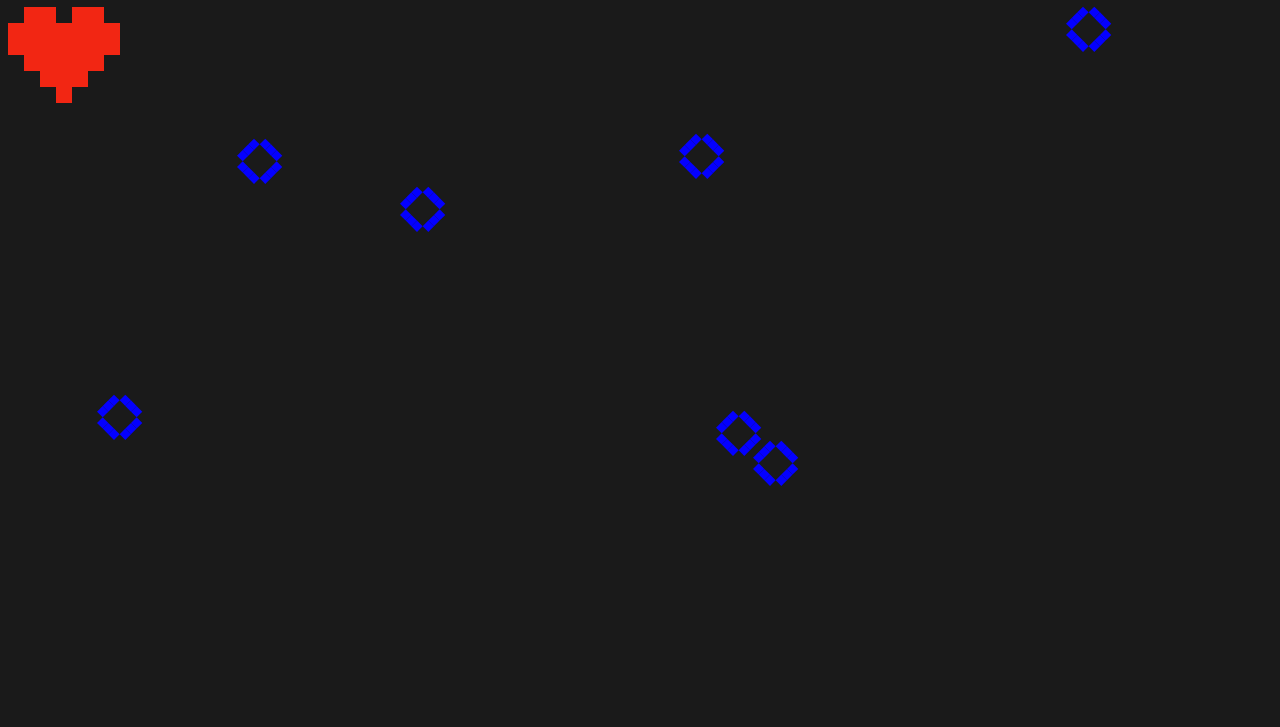
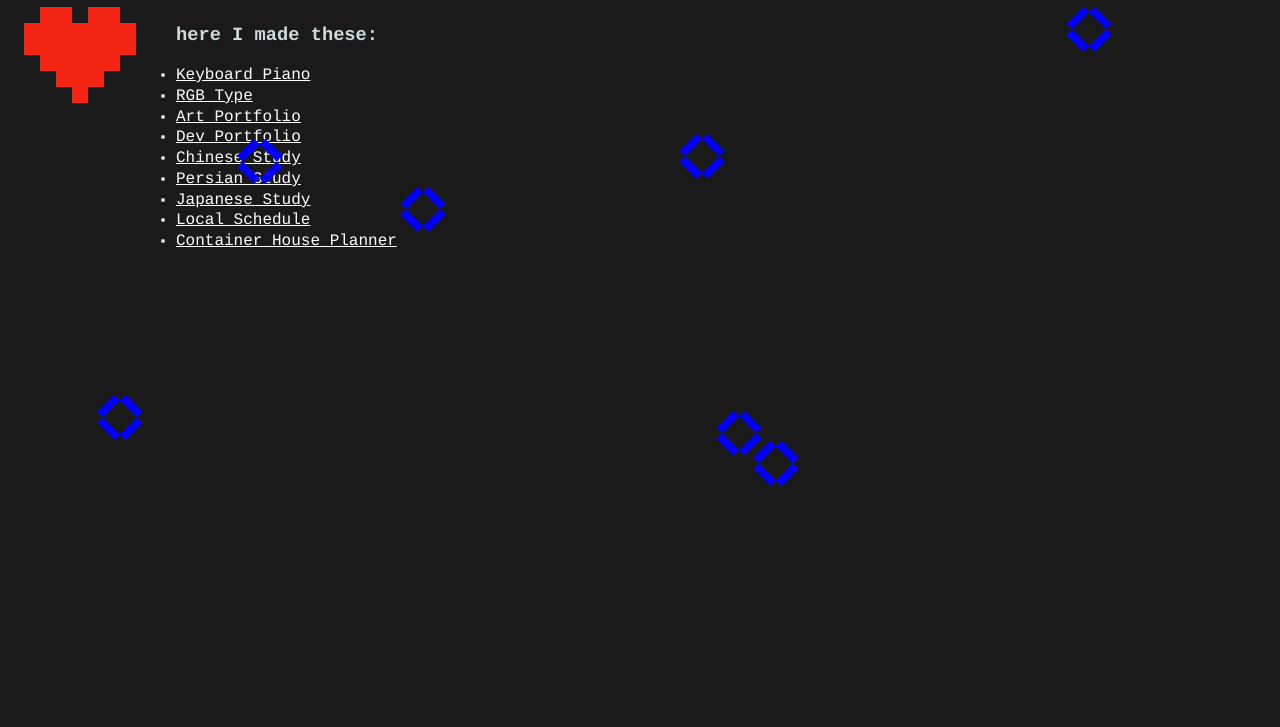
Before and after one commit to americajones/americajones.github.io, a plain HTML site: page index.html in a window 1280 px wide. Shown: the part 73-800 px from the top of the page. Drawn offline with Linux system fonts and the light colour scheme.

Commit message:
added links and favicon

```diff
--- a/index.html
+++ b/index.html
@@ -1,7 +1,9 @@
 <!DOCTYPE html>
 <html>
+
 <head>
   <title>ARThous</title>
+  <link rel="shortcut icon" type="image/x-icon" href="favicon.png" />
   <link rel="stylesheet" lang="text/css" href="style.css" />
 </head>
 
@@ -10,6 +12,21 @@
   <div class="container">
     <div class="pixelheartbox">
       <div class="pixelheart"></div>
+    </div>
+    <div class="list">
+      <ul>
+        <h3>here I made these:</h3>
+        <li><a href="https://americajones.github.io/js-piano/">Keyboard Piano</a></li>
+        <li><a href="https://americajones.github.io/RGBtype">RGB Type</a></li>
+        <li><a href="https://americajones.art/">Art Portfolio</a></li>
+        <li><a href="https://americajones.github.io/projects/">Dev Portfolio</a></li>
+        <li><a href="https://americajones.github.io/chinese-study/">Chinese Study</a></li>
+        <li><a href="https://americajones.github.io/persian-study/">Persian Study</a></li>
+        <li><a href="https://americajones.github.io/kanji-study/">Japanese Study</a></li>
+        <li><a href="https://americajones.github.io/local-schedule/">Local Schedule</a></li>
+        <li><a href="https://americajones.github.io/container-house/">Container House Planner</a></li>
+        <!-- <li><a href="https://americajones.club/">Blog</a></li> -->
+      </ul>
     </div>
     <div class="blu blips"></div>
     <div class="blu blips"></div>
@@ -20,32 +37,33 @@
     <div class="blu blips"></div>
   </div>
   <script>
-      var heart = document.querySelector(".pixelheart");
-      var heartBox = document.querySelector(".pixelheartbox");
-      var artbox = document.querySelector(".artBox");
-      var divs = document.querySelectorAll(".blu");
+    var heart = document.querySelector('.pixelheart');
+    var heartBox = document.querySelector('.pixelheartbox');
+    var artbox = document.querySelector('.artBox');
+    var divs = document.querySelectorAll('.blu');
+
     function dupliheart() {
-        var newHeart = document.createElement("div");
-        newHeart.classList.add("pixelheart");
+      var newHeart = document.createElement('div');
+      newHeart.classList.add('pixelheart');
       heartBox.append(newHeart);
-        heartBox.append("\r\n");
+      heartBox.append('\r\n');
     }
-      heartBox.addEventListener("click", function () {
+    heartBox.addEventListener('click', function () {
       dupliheart();
     });
-      document.body.addEventListener("click", function () {
+    document.body.addEventListener('click', function () {
       for (var i = 0; i < divs.length; i++) {
         var thisDiv = divs[i];
 
         randomTop = getRandomNumber(0, winHeight - 100);
         randomLeft = getRandomNumber(0, winWidth - 100);
 
-          thisDiv.style.top = randomTop + "px";
-          thisDiv.style.left = randomLeft + "px";
+        thisDiv.style.top = randomTop + 'px';
+        thisDiv.style.left = randomLeft + 'px';
       }
       let randomColor = Math.floor(Math.random() * 16777215).toString(16);
       console.log(randomColor);
-        artbox.style.color = "#" + randomColor;
+      artbox.style.color = '#' + randomColor;
     });
     // get window width and height
     var winWidth = window.innerWidth;
@@ -53,20 +71,16 @@
     console.log(divs);
     for (var i = 0; i < divs.length; i++) {
       var thisDiv = divs[i];
-
-        // get random numbers for each element
       randomTop = getRandomNumber(0, winHeight);
       randomLeft = getRandomNumber(0, winWidth);
-
-        // update top and left position
-        thisDiv.style.top = randomTop + "px";
-        thisDiv.style.left = randomLeft + "px";
+      thisDiv.style.top = randomTop + 'px';
+      thisDiv.style.left = randomLeft + 'px';
     }
 
-      // function that returns a random number between a min and max
     function getRandomNumber(min, max) {
       return Math.random() * (max - min) + min;
     }
   </script>
 </body>
+
 </html>
--- a/style.css
+++ b/style.css
@@ -1,6 +1,11 @@
 body {
   background-color: rgb(26, 26, 26);
   color: rgb(207, 219, 219);
+  font-family: 'Courier', monospace;
+  line-height: 1.3em;
+}
+a {
+  color: white;
 }
 .container {
   height: 666px;
@@ -8,6 +13,7 @@ body {
   display: flex;
   flex-direction: row;
   flex-wrap: wrap;
+  padding: 1rem;
 }
 .pixelheartbox {
   float: left;
```
Also changed, not shown: favicon.png (added). Lines whose indentation alone changed are shown as unchanged.
